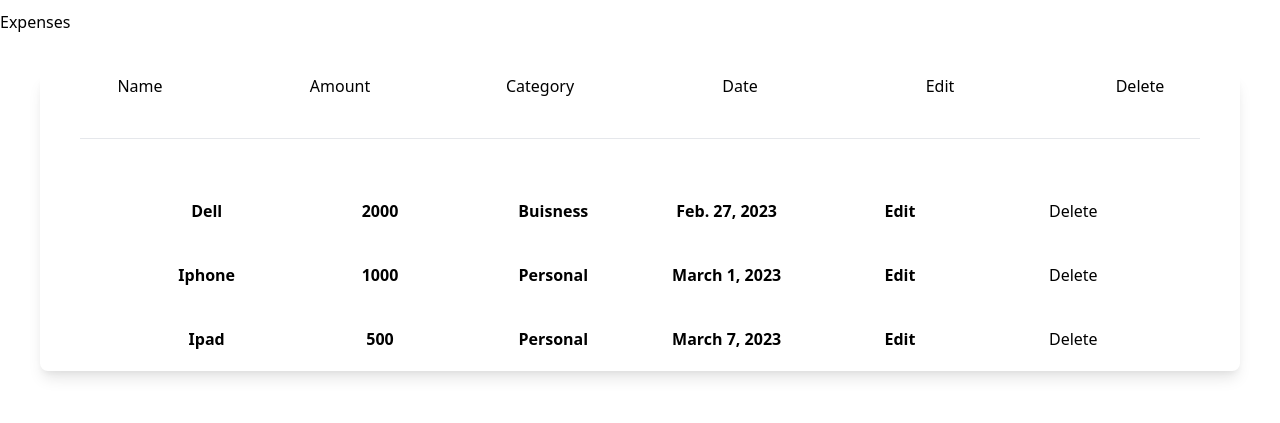
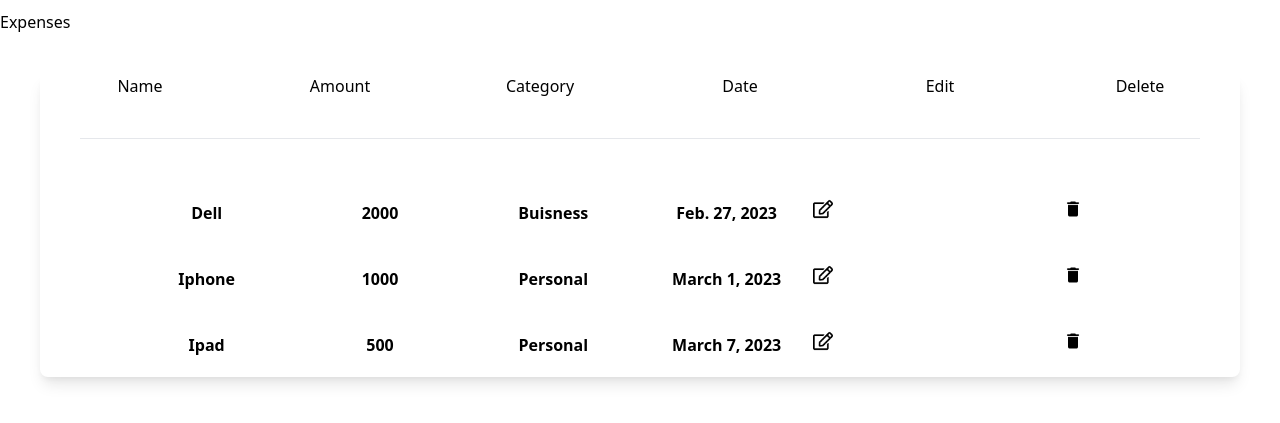
Before and after one commit to PiotrWirth/Expense_Tracker, a Django app: page / in a window 1280 px wide. Shown: the part 246-669 px from the top of the page. Run offline with Django 4.2, Linux system fonts and the light colour scheme; data comes from the database, SQL or seed files in the repository; style sheets or scripts are compiled from the project's sources.

Commit message:
Added edit and delete buttons

```diff
--- a/expense/tracker/templates/tracker/index.html
+++ b/expense/tracker/templates/tracker/index.html
@@ -1,4 +1,5 @@
 {% extends 'base.html' %}
+{% load static%}
 {% block content %}
     <h1>This is the index page</h1>
     <form class='shadow-lg m-10 rounded-lg ' method="POST">
@@ -47,11 +48,15 @@
             <span class='font-bold'>{{expense.amount}}</span>
             <span class='font-bold'>{{expense.category}}</span>
             <span class='font-bold'>{{expense.date}}</span>
-            <span class='font-bold'><a href="{% url 'edit' expense.id %}">Edit</a></span>
+            <span class='font-bold'><a href="{% url 'edit' expense.id %}">
+                <img class='h-5' src="{% static 'tracker/images/edit.png' %}" alt="">
+            </a></span>
             <span class='font-bold'>
                 <form action="{% url 'delete' expense.id %}" method="post">
                    {% csrf_token %}
-                   <button type='submit' name='delete'>Delete</button>
+                   <button type='submit' name='delete'>
+                    <img class='h-5' src="{% static 'tracker/images/delete.png' %}" alt="">
+                   </button>
                 </form>
             </span>
         </div>
```
Also changed, not shown: expense/tracker/static/tracker/images/delete.png (added), expense/tracker/static/tracker/images/edit.png (added).
